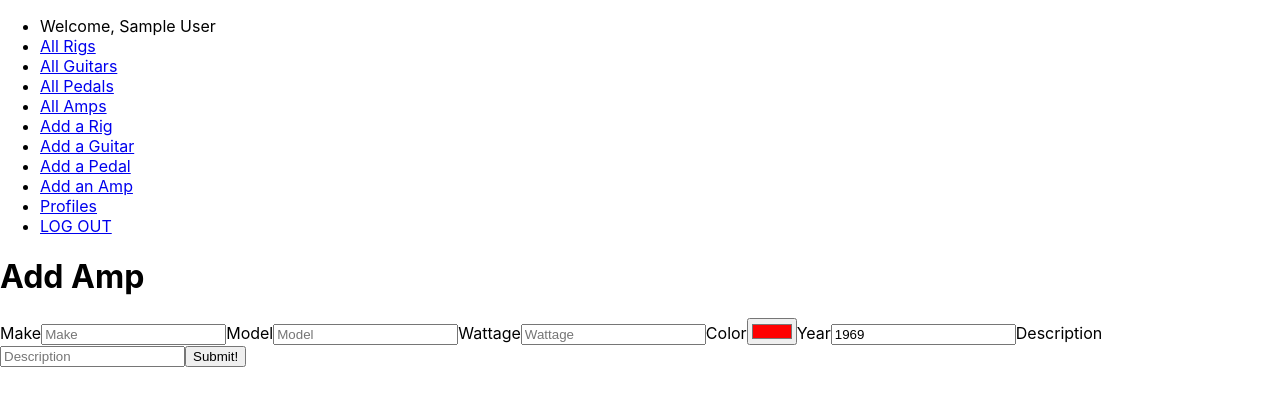
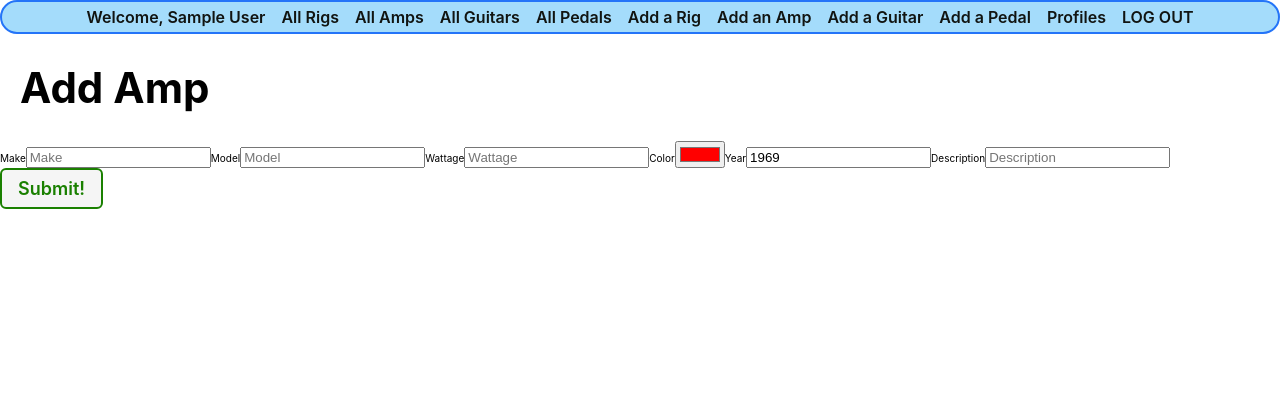
Before and after one commit to dcollis92/gear-hoarder-front-end, a React (Create React App) app: page /amps/new in a window 1280 px wide. Shown: the top 406 px of the page. Built offline with nearby package versions, Linux system fonts and the light colour scheme; no server answers; sample sign-in values are in the browser's storage.

Commit message:
refactor file structure

```diff
--- a/public/index.html
+++ b/public/index.html
@@ -7,9 +7,9 @@
     <meta name="theme-color" content="#000000" />
     <meta
       name="description"
-      content="Web site created using create-react-app"
+      content="Gear Hoarder - collect gear and create rigs with them"
     />
-    <link rel="apple-touch-icon" href="%PUBLIC_URL%/logo192.png" />
+    <link rel="apple-touch-icon" href="%PUBLIC_URL%/logo.png" />
     <!--
       manifest.json provides metadata used when your web app is installed on a
       user's mobile device or desktop. See https://developers.google.com/web/fundamentals/web-app-manifest/
@@ -24,7 +24,7 @@
       work correctly both with client-side routing and a non-root public URL.
       Learn how to configure a non-root public URL by running `npm run build`.
     -->
-    <title>React App</title>
+    <title>Gear Collector</title>
   </head>
   <body>
     <noscript>You need to enable JavaScript to run this app.</noscript>
--- a/src/components/NavBar/NavBar.jsx
+++ b/src/components/NavBar/NavBar.jsx
@@ -8,13 +8,13 @@ const NavBar = ({ user, handleLogout }) => {
         <>
           <li>Welcome, {user.name}</li>
           <li><NavLink to='/rigs'>All Rigs</NavLink></li>
+          <li><NavLink to='/amps'>All Amps</NavLink></li>
           <li><NavLink to='/guitars'>All Guitars</NavLink></li>
           <li><NavLink to='/pedals'>All Pedals</NavLink></li>
-          <li><NavLink to='/amps'>All Amps</NavLink></li>
           <li><NavLink to='/rigs/new'>Add a Rig</NavLink></li>
+          <li><NavLink to='/amps/new'>Add an Amp</NavLink></li>
           <li><NavLink to='/guitars/new'>Add a Guitar</NavLink></li>
           <li><NavLink to='/pedals/new'>Add a Pedal</NavLink></li>
-          <li><NavLink to='/amps/new'>Add an Amp</NavLink></li>
           <li><NavLink to="/profiles">Profiles</NavLink></li>
           <li><NavLink to="" onClick={handleLogout}>LOG OUT</NavLink></li>
         </>
--- a/src/index.css
+++ b/src/index.css
@@ -1,13 +1,286 @@
+html {
+  box-sizing: border-box
+}
+
+/* The Universal Selector */
+*, /* All elements*/
+*::before, /* All ::before pseudo-elements */
+*::after { /* All ::after pseudo-elements */
+  /* height & width will now include border & padding by default
+     but can be over-ridden as needed */
+  box-sizing: inherit;
+}
+
+/* resets font size to be 62.5% of the user preference -
+in most browser configurations this will be 10px */
+:root {
+  font-size: 62.5%;
+}
+
+#root {
+  width: 100vw;
+}
+
 body {
   margin: 0;
+  display: flex;
+  align-items: center;
+  flex-direction: column;
   font-family: -apple-system, BlinkMacSystemFont, 'Segoe UI', 'Roboto', 'Oxygen',
-    'Ubuntu', 'Cantarell', 'Fira Sans', 'Droid Sans', 'Helvetica Neue',
-    sans-serif;
-  -webkit-font-smoothing: antialiased;
-  -moz-osx-font-smoothing: grayscale;
+  'Ubuntu', 'Cantarell', 'Fira Sans', 'Droid Sans', 'Helvetica Neue',
+  sans-serif;
+  min-height: 100vh;
+  --font-l: 1.8rem;
+  --font-xl: 2.4rem;
+  --font-reg: 1.6rem;
+  --font-med: 1.7rem;
+  --font-xxl: 3.6rem;
+  --font-xtreme: 4.2rem;
+  --card-border-radius: 6px;
+  --warn: rgb(255, 102, 0);
+  --submit: rgb(26, 128, 0);
+  --danger: rgb(220, 20, 30);
+  --secondary: rgb(57, 57, 57);
+  --text-color: rgb(17, 20, 17);
+  --button-bg: rgb(245, 245, 245);
+  --nav-bg: rgba(104, 197, 248, .7);
+  --nav-bg-ff: rgba(104, 197, 248, .9);
+  --link-hover-color: rgb(16, 56, 158);
+  --button-bg-hover: rgb(226, 226, 226);
+  --borders: rgb(36, 116, 248) solid 2px;
+  --card-box-shadow: 5px 5px 6px -1px #AAA;
 }
 
-code {
-  font-family: source-code-pro, Menlo, Monaco, Consolas, 'Courier New',
-    monospace;
+header {
+  width: 100%;
+  background: var(--nav-bg-ff);
+  border-bottom: var(--borders);
 }
+
+nav {
+  margin: 10px;
+}
+
+ul {
+  margin: 0;
+  padding: 0;
+  list-style: none;
+}
+
+main {
+  width: 100vw;
+}
+
+h2 {
+  font-size: var(--font-xl);
+}
+
+nav a {
+  font-size: 16px;
+  font-weight: 600;
+  text-decoration: none;
+  color: var(--text-color);
+}
+
+nav a:hover {
+  color: var(--link-hover-color)
+}
+
+nav ul {
+  display: flex;
+  flex-wrap: wrap;
+  align-items: center;
+  justify-content: center;
+}
+
+nav li {
+  font-size: 16px;
+  font-weight: 600;
+  padding: 5px 8px;
+  text-decoration: none;
+  color: var(--text-color);
+}
+
+nav li:hover {
+  cursor: pointer;
+}
+
+.header-logo-container {
+  margin: auto;
+  max-width: 500px;
+  padding: 10px 20px 0;
+}
+
+.page-header {
+  margin: 20px;
+  display: flex;
+  padding: 8px 0px;
+  align-items: center;
+}
+
+.btn {
+  cursor: pointer;
+  font-weight: 600;
+  padding: 8px 16px;
+  border-width: 2px;
+  border-radius: 6px;
+  margin-right: 10px;
+  border-style: solid;
+  font-family: inherit;
+  text-decoration: none;
+  font-size: var(--font-l);
+  background-color: var(--button-bg);
+}
+
+.btn:hover {
+  background-color: var(--button-bg-hover);
+}
+
+.submit {
+  color: var(--submit);
+  border-color: var(--submit);
+}
+
+.secondary {
+  color: var(--secondary);
+  border-color: var(--secondary);
+}
+
+.warn {
+  color: var(--warn);
+  border-color: var(--warn);
+}
+
+.danger {
+  color: var(--danger);
+  border-color: var(--danger);
+}
+
+.page-header h1 {
+  font-size: var(--font-xxl);
+  margin: 0;
+}
+
+.page-header img {
+  height: 40px;
+  margin-left:15px;
+}
+
+.page-header img:first-of-type {
+  margin-left: 20px;
+}
+
+
+.confirmation {
+  padding-left: 20px;
+}
+
+@media only screen and (min-width: 768px) {
+  header {
+    top: 0;
+    display: flex;
+    position: sticky;
+    flex-direction: row;
+    align-items: center;
+  }
+
+  main {
+    max-width: 1920px;
+    min-height: calc(100vh - 53px);
+    margin: 0 auto;
+  }
+
+  nav,
+  .header-logo-container {
+    margin: 10px 0;
+    padding: 0 15px;
+  }
+
+  /* visual fix to help align logo */
+  .header-logo-container {
+    padding-top: 3px;
+  }
+
+  nav {
+    display: flex;
+    margin-left: auto;
+    justify-content: center;
+  }
+
+  nav ul {
+    flex-wrap: nowrap;
+  }
+
+  .header-logo-container {
+    width: 213px;
+  }
+
+  .page-header h1 {
+    font-size: var(--font-xtreme);
+  }
+
+  .page-header img {
+    height: 50px;
+    margin-left:20px;
+  }
+
+  .page-header img:first-of-type {
+    margin-left: 25px;
+  }
+
+  @supports (-webkit-backdrop-filter: none) or (backdrop-filter: none) {
+    header {
+      background: var(--nav-bg);
+      backdrop-filter: blur(3px);
+      -webkit-backdrop-filter: blur(3px);
+    }
+  }
+}
+
+@media only screen and (min-width: 1024px) {
+  main {
+    min-height: calc(100vh - 55px);
+  }
+
+  header {
+    top: 20px;
+    max-width: 1920px;
+    border-bottom: none;
+    margin: 20px auto 0 auto;
+    width: calc(100vw - 40px);
+    background-color: transparent;
+  }
+
+  nav,
+  .header-logo-container {
+    margin: 0;
+    border-radius: 18px;
+    border: var(--borders);
+    background: var(--nav-bg-ff);
+  }
+
+  nav {
+    margin-left: auto;
+  }
+
+  .header-logo-container {
+    /* visual fix to help align logo */
+    width: 256px;
+    height: 35px;
+    padding-top: 6px;
+  }
+
+  @supports (-webkit-backdrop-filter: none) or (backdrop-filter: none) {
+    header {
+      backdrop-filter: none;
+      -webkit-backdrop-filter: none;
+    }
+
+    nav,
+    .header-logo-container {
+      backdrop-filter: blur(3px);
+      -webkit-backdrop-filter: blur(3px);
+      background: rgba(104, 197, 248, .6);
+    }
+  }
+}
--- a/src/pages/RigList/RigList.css
+++ b/src/pages/RigList/RigList.css
@@ -0,0 +1,70 @@
+.card-container {
+  display: flex;
+  flex-wrap: wrap;
+  justify-content: center;
+}
+
+.card {
+  width: 100%;
+  margin: 10px;
+  padding: 5px;
+  border-radius: 5px;
+  text-decoration: none;
+  border: var(--borders);
+  color: var(--text-color);
+  box-shadow: var(--card-box-shadow);
+  background: rgb(255,255,255);
+  background: linear-gradient(145deg, rgba(255,255,255,1) 0%, rgba(255,255,255,1) 44%, rgb(250, 251, 252) 100%);
+}
+
+.card-content {
+  width: 100%;
+  padding: 12px;
+}
+
+.card h2 {
+  margin: 10px 0;
+  font-size: var(--font-xl);
+}
+
+.card p {
+  margin: 5px 0;
+  font-size: var(--font-reg);
+}
+
+.card-img-container {
+  width: 100%;
+  height: 200px;
+  display: flex;
+  align-items: center;
+  justify-content: center;
+}
+
+.usr-img {
+  width: 100%;
+  height: 100%;
+  object-fit: contain;
+}
+
+@media only screen and (min-width: 768px) {
+  .card-container {
+    width: 100vw;
+    display: grid;
+    padding: 0 15px;
+    justify-content: center;
+    grid-template-columns: repeat(auto-fit, minmax(250px, 1fr));
+  }
+
+  .card {
+    width: 250px;
+  }
+}
+
+@media only screen and (min-width: 1024px) {
+  .card-container {
+    grid-template-columns: repeat(auto-fit, minmax(280px, 1fr));
+  }
+  .card {
+    width: 280px;
+  }
+}
--- a/src/pages/RigList/RigList.jsx
+++ b/src/pages/RigList/RigList.jsx
@@ -11,15 +11,13 @@ import RigCard from '../../components/RigCard/RigCard'
 const RigList = ({rigs, gearImages}) => {
   return (
     <>
-      <section
-      className="page-header">
+      <section className="page-header">
         <h1>Rigs</h1>
         {/* <img src={} alt=""
         <img src={} alt=""
         <img src={} alt="" */}
       </section>
-      <section
-      className="rig-card-container">
+      <section className="card-container">
         {rigs.map((rig) => (
           <RigCard
           key={rig.id}
```
Also changed, not shown: src/App.jsx (+18 -41 lines), public/logo.png (added), public/manifest.json, src/components/Header/Header.jsx (added), src/components/Header/components/HeaderLogo.jsx (added), src/components/Header/components/Nav.jsx (added).
